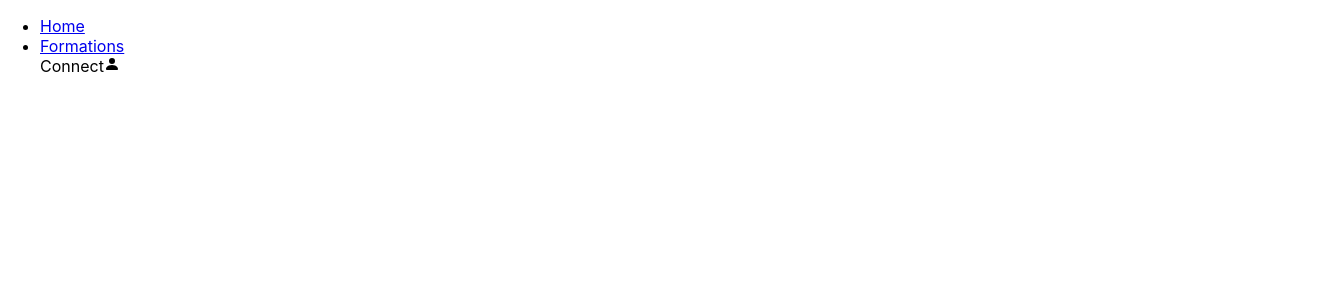
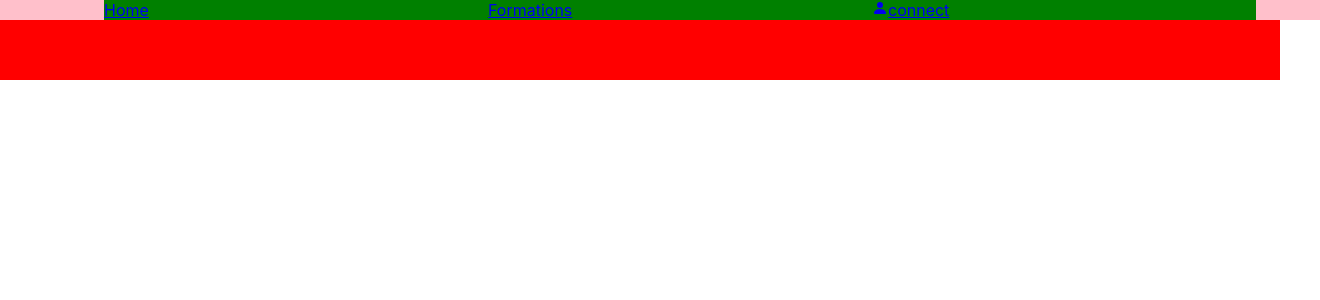
Before and after one commit to Beu-nwa/projet-fil-rouge-formation-.Net, a React (Create React App) app in the folder projet-fil-rouge/: page / in a window 1280 px wide. Shown: the top 300 px of the page, 1320 px wide, since content can reach past the window. Built offline with nearby package versions, Linux system fonts and the light colour scheme.

Commit message:
Update: mise en forme de la nav /disposition des element nav

```diff
--- a/projet-fil-rouge/src/Components/GlobalComponent/NavBarComp/NavBarComp.css
+++ b/projet-fil-rouge/src/Components/GlobalComponent/NavBarComp/NavBarComp.css
@@ -1,32 +1,26 @@
-/* .navBarContainer {
-    color: blue;
-    background-color: rgb(21, 88, 71,0.5);
-    height: 8vh;
+.navBarContainer {
+    background-color: red;
     width: 100%;
-    display: flex;
-    align-content: center;
-    justify-content: center;
-    align-items: center;
-    font-size: x-large;
-    position: absolute;
-    margin-bottom: 4rem;
+    height: 10vh;
 }
 
-.navBarContainer>ul {
+ul{
+    list-style: none;
     display: flex;
-    flex-direction: row;
-    justify-content: center;
-    align-items: center;
+justify-content: center;
+align-content: center;
     margin: 0;
-    background-color: red;
-    width: 50%;
-    height: 50%;
-    list-style: none;
-
+    width: 100%;
+    background-color: pink;
 
 }
 
-li {
+.navItem{
+    background-color: green;
+   width: 30%;
+   height: 100%;
+}
 
-    margin-left: 20px;
-} */
+.iconConnection{
+
+}
--- a/projet-fil-rouge/src/Components/GlobalComponent/NavBarComp/NavBarComp.jsx
+++ b/projet-fil-rouge/src/Components/GlobalComponent/NavBarComp/NavBarComp.jsx
@@ -6,20 +6,20 @@ class NavBarComp extends Component {
 
     render() {
         return (
-            <div id="navBarContainer">
+            <div className="navBarContainer">
                 <ul>
-                    <div>
+                    <div className='navItem'>
                         <li>
                             <Link to="/">Home</Link>
                         </li>
                     </div>
-                    <div>
+                    <div className='navItem'>
                         <li>
                             <Link to="/formation">Formations</Link>
                         </li>
                     </div>
-                    <div>
-                       Connect<PersonFill/>
+                    <div className='navItem iconConnection'>
+                    <Link to="/formation"><PersonFill />connect</Link>
                     </div>
 
                 </ul>
```
